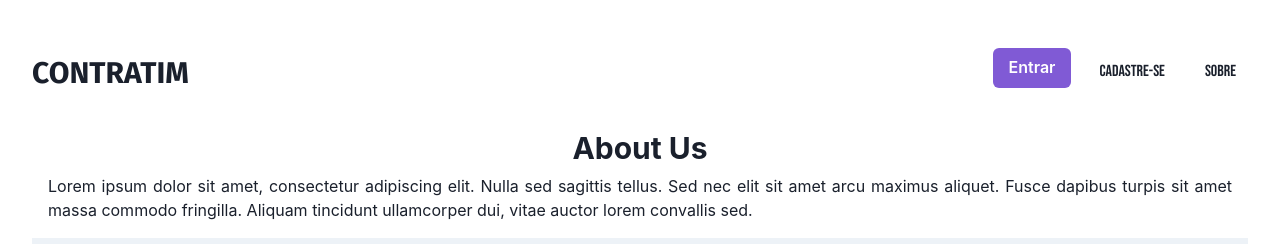
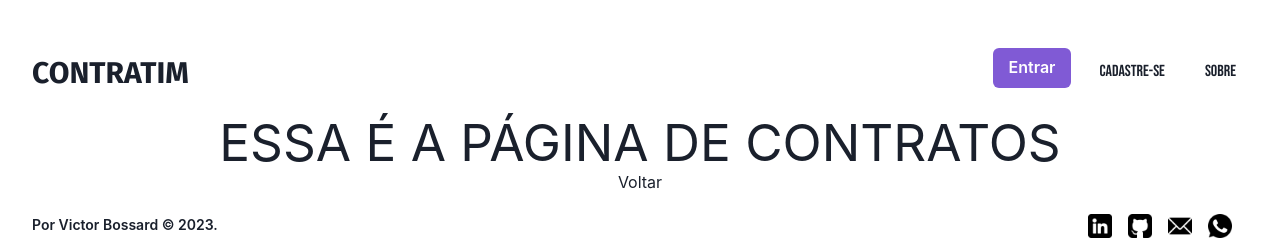
Before and after one commit to b0ssard/Contratim, a React (Vite) app: page /contratos in a window 1280 px wide. Shown: the top 244 px of the page. Built offline with nearby package versions, Linux system fonts and the light colour scheme; no server answers.

Commit message:
Added the Routes and the new Contratos page.

```diff
--- a/package.json
+++ b/package.json
@@ -21,6 +21,8 @@
     "react-dom": "^18.2.0",
     "react-firebase-hooks": "^5.1.1",
     "react-firebaseui": "^6.0.0",
+    "react-router": "^6.14.1",
+    "react-router-dom": "^6.14.1",
     "sass": "^1.62.1"
   },
   "devDependencies": {
--- a/src/AboutUs.tsx
+++ b/src/AboutUs.tsx
@@ -1,5 +1,6 @@
 import React from "react";
 import { Box, Heading, Text } from "@chakra-ui/react";
+import { Link } from "react-router-dom";
 
 const AboutUs: React.FC = () => {
   return (
@@ -13,6 +14,7 @@ const AboutUs: React.FC = () => {
         dapibus turpis sit amet massa commodo fringilla. Aliquam tincidunt
         ullamcorper dui, vitae auctor lorem convallis sed.
       </Text>
+      <Link to="/Contratos">Go to Contratos Page</Link>
     </Box>
   );
 };
--- a/src/App.tsx
+++ b/src/App.tsx
@@ -1,23 +1,38 @@
-import { FC } from "react";
+import React from "react";
 import { ChakraProvider } from "@chakra-ui/react";
+import { BrowserRouter as Router, Routes, Route } from "react-router-dom";
 import Navbar from "./Navbar";
 import Footer from "./Footer";
+import Contratos from "./Contratos";
+import AboutUs from "./AboutUs";
 import CTA from "./CTA";
 import Register from "./Register";
-import AboutUs from "./AboutUs";
+
 import "./App.scss";
 
-const App: FC = () => {
+const App: React.FC = () => {
   return (
+    <Router>
       <ChakraProvider>
         <div className="app">
           <Navbar />
+          <Routes>
+            <Route
+              path="/"
+              element={
+                <div>
                   <AboutUs />
                   <CTA />
                   <Register />
+                </div>
+              }
+            />
+            <Route path="/contratos" element={<Contratos />} />
+          </Routes>
           <Footer />
         </div>
       </ChakraProvider>
+    </Router>
   );
 };
 
--- /dev/null
+++ b/src/Contratos.tsx
@@ -0,0 +1,13 @@
+import React from "react";
+import { Link } from "react-router-dom";
+
+const Contratos: React.FC = () => {
+  return (
+    <div>
+      <h1>ESSA É A PÁGINA DE CONTRATOS</h1>
+      <Link to="/">Voltar</Link>
+    </div>
+  );
+};
+
+export default Contratos;
```
Also changed, not shown: 1 other file (tests, documents, lock files or other folders). Lines whose indentation alone changed are shown as unchanged.
